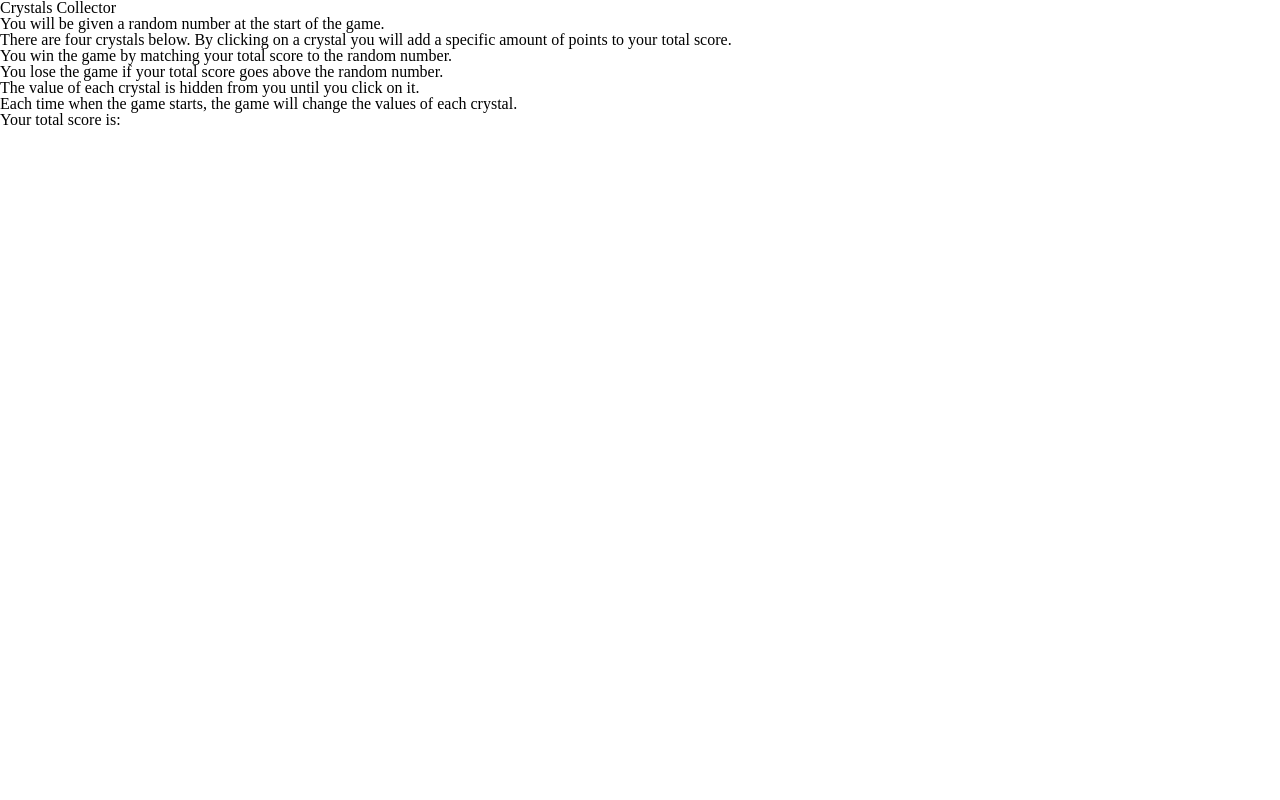
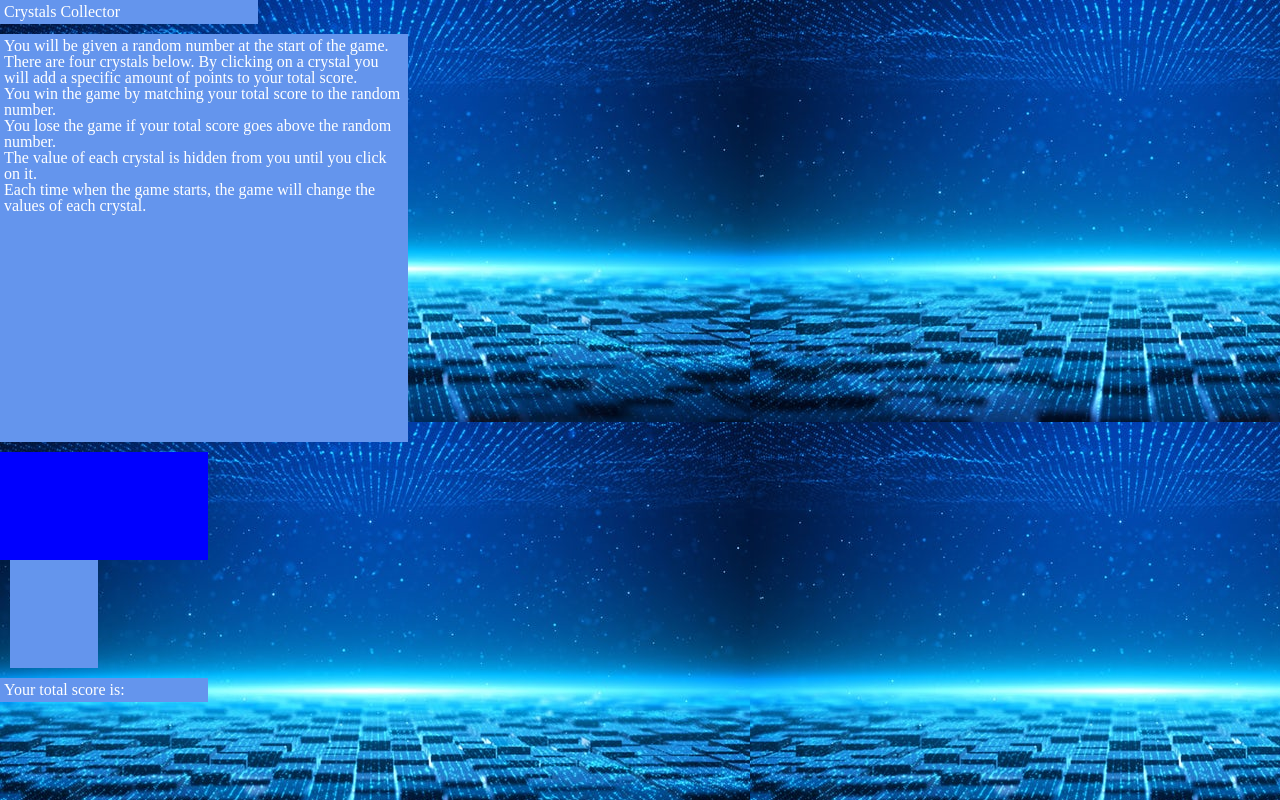
Before and after one commit to cshaw00048/unit-4-game, a plain HTML site: page index.html in a window 1280 px wide. Drawn offline with nearby package versions, Linux system fonts and the light colour scheme.

Commit message:
work update 2

```diff
--- a/assets/css/style.css
+++ b/assets/css/style.css
@@ -0,0 +1,76 @@
+body {
+    background-image: url("../images/background.jpg");
+    background-repeat: repeat;
+}
+
+#screen {
+    overflow: auto;
+}
+
+#title {
+    width: 250px;
+    padding: 4px;
+    margin-bottom: 10px;
+    color: white;
+    background-color: cornflowerblue;
+}
+
+#rules {
+    width: 400px;
+    height: 400px;
+    padding: 4px;
+    margin-bottom: 10px;
+    color: white;
+    background-color: cornflowerblue;
+}
+
+#random {
+    width: 200px;
+    height: 100px;
+    padding: 4px;
+    font-size: 3vw;
+    color: white;
+    background-color: blue;
+}
+
+#score {
+    width: 200px;
+    height: 100px;
+    padding: 4px;
+    color: white;
+    background-color: cornflowerblue;
+}
+
+#score-title {
+    width: 200px;
+    padding: 4px;
+    margin-bottom: 10px;
+    color: white;
+    background-color: cornflowerblue;
+}
+
+.crystals-button {
+    display: inline;
+}
+
+.crystal-img {
+    width: 80px;
+    height: 80px;
+    cursor: pointer;
+    background-color: white;
+    border: solid;
+    border-color: lightblue;
+}
+
+#score-number {
+    font-size: 3vw;
+}
+
+#winner {
+    width: 80px;
+    height: 100px;
+    padding: 4px;
+    margin-bottom: 10px;
+    margin-left: 10px;
+    background-color: cornflowerblue;
+}
--- a/index.html
+++ b/index.html
@@ -35,7 +35,7 @@
     <div>
         <div id="crystals"></div>
         <div id="score-title">Your total score is:</div>
-        <div id="score"></div>
+        <div id="score-number"></div>
     </div>
 
   </body>
```
